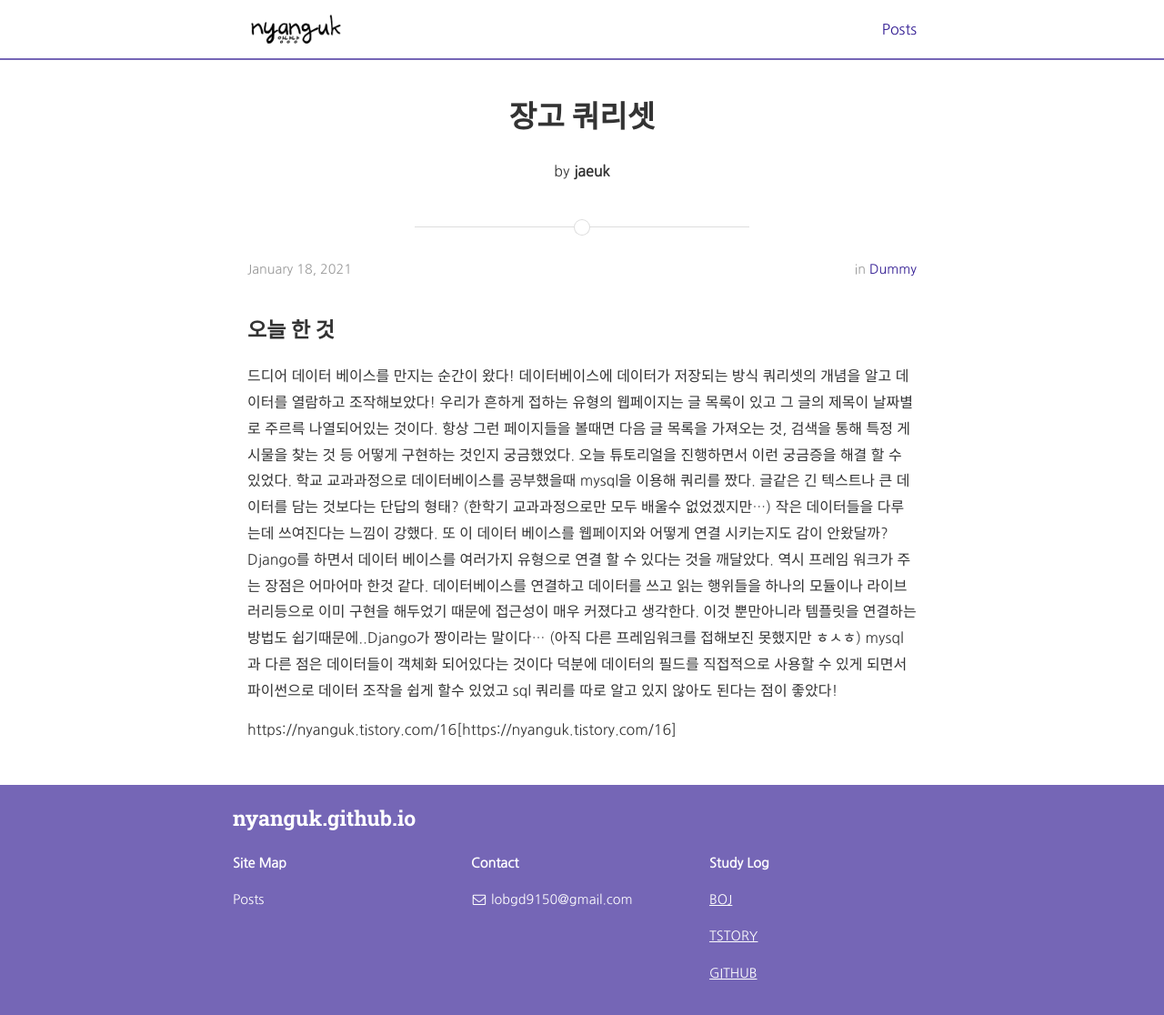
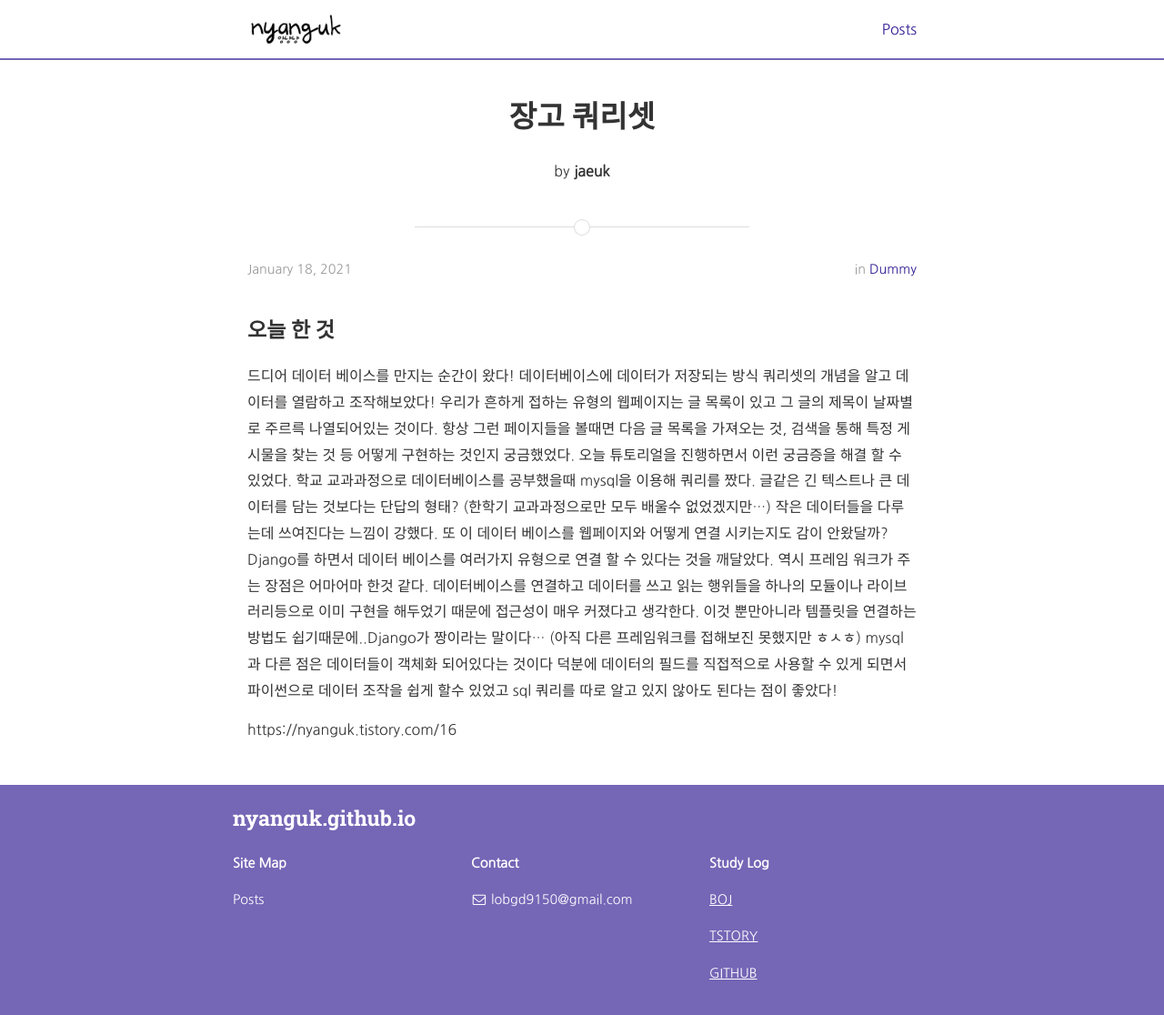
Before and after one commit to NyangUk/nyanguk.github.io, a Jekyll site: the page built from _posts/2021-01-18-장고 쿼리셋.md, in a window 1280 px wide and 1130 px high. Shown: the top 1116 px of the window at 91% size. Built offline with Jekyll 4.4.1, drawn with Linux system fonts in a browser that asks for light colours; nearby versions of some CDN libraries; comment, search, counter and statistics services are not loaded; part of the change alters nothing that is shown.

Commit message:
1.18 til 주소변경

```diff
--- a/_posts/2021-01-18-장고 쿼리셋.md
+++ b/_posts/2021-01-18-장고 쿼리셋.md
@@ -18,4 +18,4 @@ Django를 하면서 데이터 베이스를 여러가지 유형으로 연결 할
 이것 뿐만아니라 템플릿을 연결하는 방법도 쉽기때문에..Django가 짱이라는 말이다... (아직 다른 프레임워크를 접해보진 못했지만 ㅎㅅㅎ)
 mysql과 다른 점은 데이터들이 객체화 되어있다는 것이다 덕분에 데이터의 필드를 직접적으로 사용할 수 있게 되면서  파이썬으로 데이터 조작을 쉽게 할수 있었고 sql 쿼리를 따로 알고 있지 않아도 된다는 점이 좋았다!
 
-https://nyanguk.tistory.com/16[https://nyanguk.tistory.com/16]
+https://nyanguk.tistory.com/16
```
